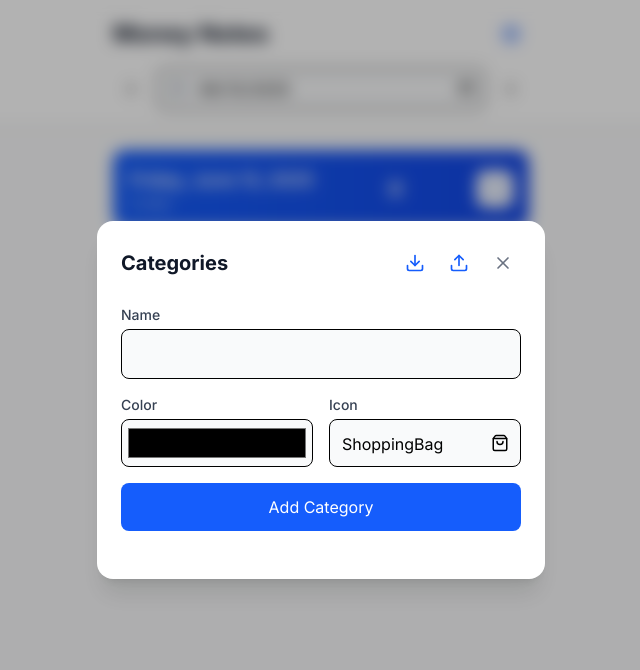
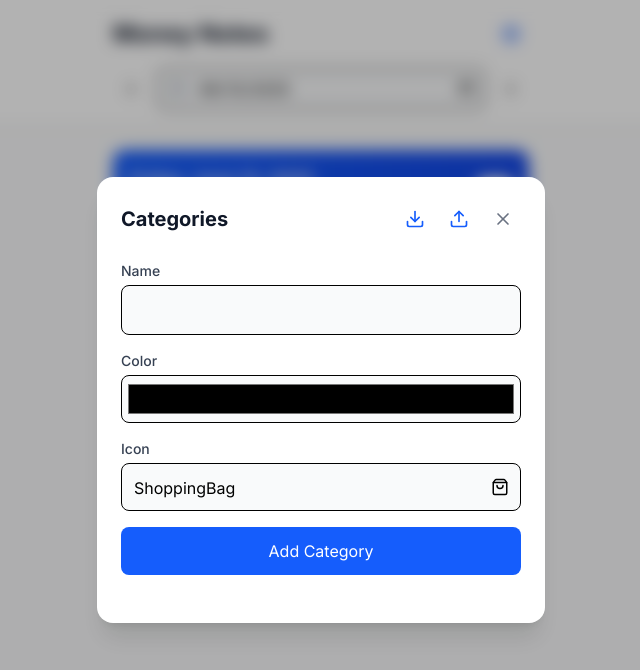
Before and after one commit to LongVu0912/money-notes, a Next.js app: page / in a window 1280 px wide. Both pictures are taken after a click on the button 830 px from the left and 34 px from the top of the page. Shown: the top 670 px of the page, without its empty margins (319-959 px from the left). Built offline with nearby package versions, Linux system fonts and the light colour scheme.

Commit message:
update some ui bug

```diff
--- a/src/app/layout.tsx
+++ b/src/app/layout.tsx
@@ -1,12 +1,12 @@
-import type { Metadata } from 'next';
-import { Inter } from 'next/font/google';
-import './globals.css';
+import type { Metadata } from "next";
+import { Inter } from "next/font/google";
+import "./globals.css";
 
-const inter = Inter({ subsets: ['latin'] });
+const inter = Inter({ subsets: ["latin"] });
 
 export const metadata: Metadata = {
-  title: 'Money Notes',
-  description: 'Track your daily expenses and income',
+  title: "Money Notes",
+  description: "Track your daily expenses",
 };
 
 export default function RootLayout({
--- a/src/app/page.tsx
+++ b/src/app/page.tsx
@@ -43,9 +43,9 @@ type IconName = keyof typeof availableIcons;
 
 // Create a map of available icons
 const availableIcons = {
+  ShoppingBag,
   CupSoda,
   Hamburger,
-  ShoppingBag,
   Utensils,
   Fuel,
   Game,
@@ -243,19 +243,18 @@ export default function Home() {
         <div className="bg-gradient-to-r from-blue-600 to-blue-700 rounded-xl shadow-sm p-4 mb-6 text-white">
           <div className="flex justify-between items-center">
             <div>
-              <h2 className="text-lg font-semibold mb-0.5">
+              <h1 className="text-lg font-semibold mb-0.5">
                 {formatDate(selectedDate)}
-              </h2>
-              <p className="text-blue-100 text-xs">
-                {notes.length} {notes.length === 1 ? "note" : "notes"}
-              </p>
-            </div>
-            <div className="text-right">
-              <p className="text-xl font-bold">
+              </h1>
+              <h4 className="text-lg font-medium mb-0.5">
                 {notes
                   .reduce((sum, note) => sum + note.amount, 0)
                   .toLocaleString()}{" "}
-              </p>
+                VND
+              </h4>
+              {/* <p className="text-blue-100 text-xs">
+                {notes.length} {notes.length === 1 ? "note" : "notes"}
+              </p> */}
             </div>
             <button
               onClick={() => setIsModalOpen(true)}
@@ -548,7 +547,7 @@ export default function Home() {
                 />
               </div>
 
-              <div className="grid grid-cols-2 gap-4">
+              <div className="grid grid-cols-1 gap-4">
                 <div>
                   <label className="block text-sm font-medium text-gray-700 mb-1">
                     Color
@@ -692,7 +691,7 @@ export default function Home() {
                 />
               </div>
 
-              <div className="grid grid-cols-2 gap-4">
+              <div className="grid grid-cols-1 gap-4">
                 <div>
                   <label className="block text-sm font-medium text-gray-700 mb-1">
                     Color
```
